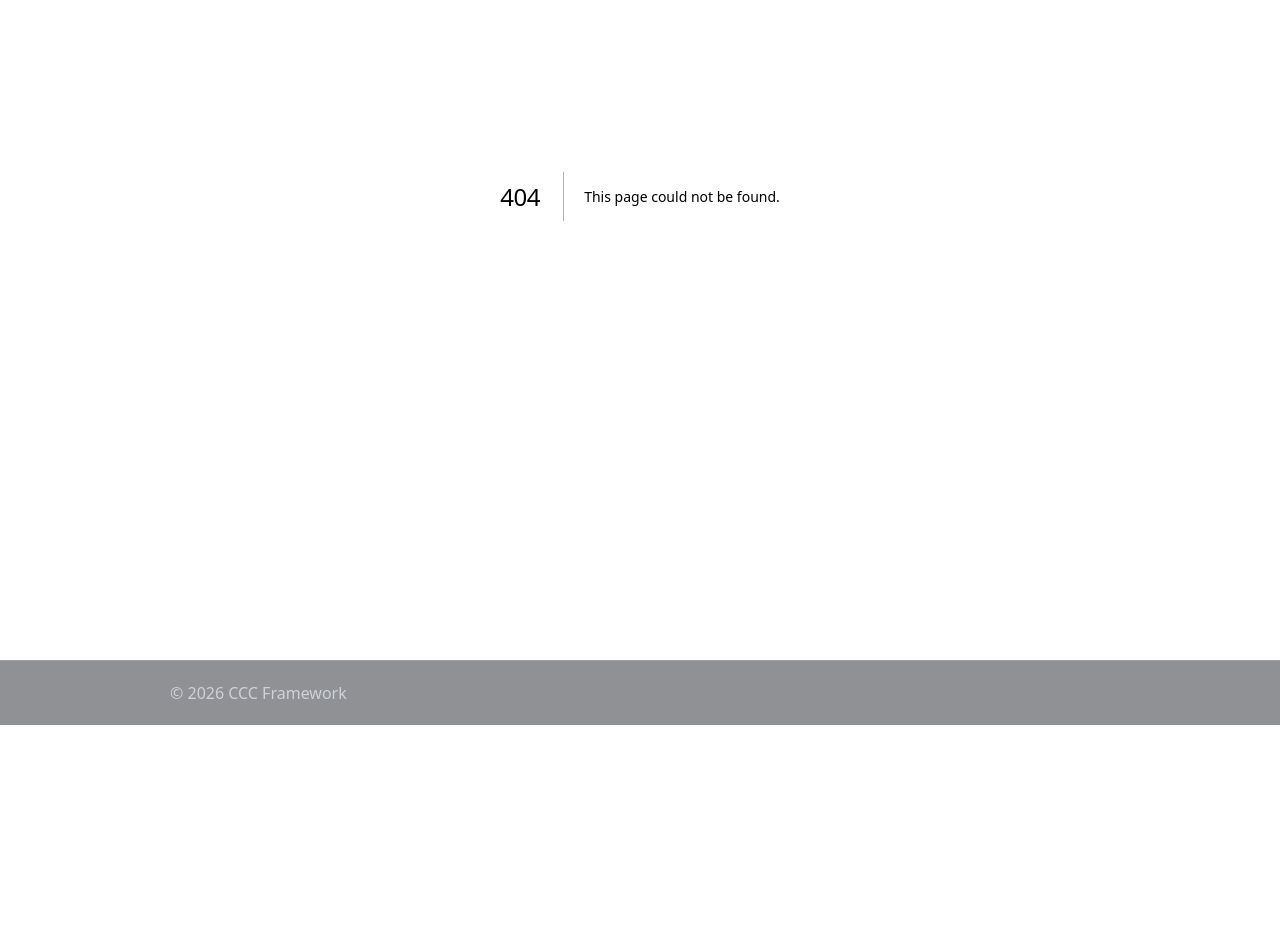
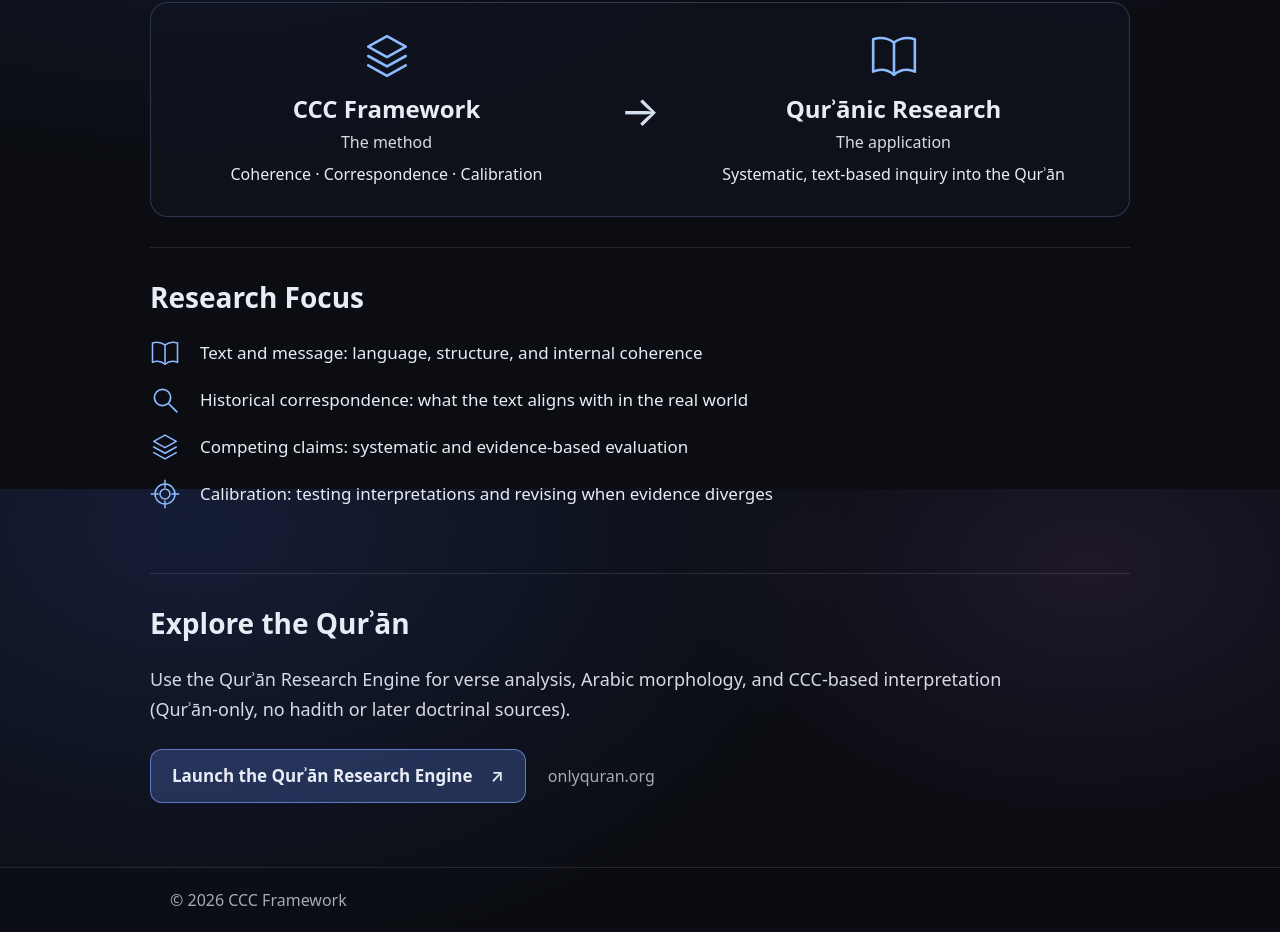
Before and after one commit to azfarsamin/cccframework, a Next.js app: page /quranic-research in a window 1280 px wide. Before the commit this address had no page. Shown: the part 311-1243 px from the top of the page. Before the commit the page ends 1036 px from the top, so only its background shows below. Built offline with nearby package versions, Linux system fonts and the light colour scheme.

Commit message:
Create page.tsx

```diff
--- /dev/null
+++ b/app/quranic-research/page.tsx
@@ -0,0 +1,64 @@
+import type { Metadata } from "next";
+
+export const metadata: Metadata = {
+  title: "Qurʾānic Research | CCC Framework",
+  description: "Applying Coherence, Correspondence, and Calibration to Qurʾānic research, with a link to the OnlyQuran.org research engine.",
+};
+
+function LayersIcon() {
+  return <svg viewBox="0 0 48 48" fill="none" stroke="currentColor" strokeWidth="2.5" strokeLinecap="round" strokeLinejoin="round" aria-hidden="true"><path d="m24 5 18 10-18 10L6 15 24 5Z"/><path d="m6 24 18 10 18-10"/><path d="m6 33 18 10 18-10"/></svg>;
+}
+function BookIcon() {
+  return <svg viewBox="0 0 48 48" fill="none" stroke="currentColor" strokeWidth="2.5" strokeLinecap="round" strokeLinejoin="round" aria-hidden="true"><path d="M24 11C17 6 10 6 4 8v31c7-3 14-2 20 3 6-5 13-6 20-3V8c-6-2-13-2-20 3Z"/><path d="M24 11v31"/></svg>;
+}
+function SearchIcon() {
+  return <svg viewBox="0 0 48 48" fill="none" stroke="currentColor" strokeWidth="2.8" strokeLinecap="round" aria-hidden="true"><circle cx="20" cy="20" r="13"/><path d="m30 30 13 13"/></svg>;
+}
+function TargetIcon() {
+  return <svg viewBox="0 0 48 48" fill="none" stroke="currentColor" strokeWidth="2.4" strokeLinecap="round" aria-hidden="true"><circle cx="24" cy="24" r="16"/><circle cx="24" cy="24" r="8"/><path d="M24 2v11M24 35v11M2 24h11M35 24h11"/></svg>;
+}
+
+export default function QuranicResearchPage() {
+  return (
+    <article className="qresearchPage">
+      <div className="qresearchKicker">Research Application · Qurʾān</div>
+      <h1>Qurʾānic Research</h1>
+      <p className="qresearchLead">A Qurʾān-centric research project that applies the Coherence–Correspondence–Calibration (CCC) Framework to examine the text, its message, and its historical context.</p>
+
+      <section className="qresearchMethod" aria-label="Relationship between framework and research">
+        <div className="qresearchMethodPart">
+          <div className="qresearchMethodIcon"><LayersIcon /></div>
+          <h2>CCC Framework</h2>
+          <p>The method</p>
+          <span>Coherence · Correspondence · Calibration</span>
+        </div>
+        <div className="qresearchMethodArrow" aria-hidden="true">→</div>
+        <div className="qresearchMethodPart">
+          <div className="qresearchMethodIcon"><BookIcon /></div>
+          <h2>Qurʾānic Research</h2>
+          <p>The application</p>
+          <span>Systematic, text-based inquiry into the Qurʾān</span>
+        </div>
+      </section>
+
+      <section className="qresearchSection">
+        <h2>Research Focus</h2>
+        <ul className="qresearchFocus">
+          <li><BookIcon /><span>Text and message: language, structure, and internal coherence</span></li>
+          <li><SearchIcon /><span>Historical correspondence: what the text aligns with in the real world</span></li>
+          <li><LayersIcon /><span>Competing claims: systematic and evidence-based evaluation</span></li>
+          <li><TargetIcon /><span>Calibration: testing interpretations and revising when evidence diverges</span></li>
+        </ul>
+      </section>
+
+      <section className="qresearchSection qresearchExplore">
+        <h2>Explore the Qurʾān</h2>
+        <p>Use the Qurʾān Research Engine for verse analysis, Arabic morphology, and CCC-based interpretation (Qurʾān-only, no hadith or later doctrinal sources).</p>
+        <div className="qresearchLaunch">
+          <a className="qresearchLaunchLink" href="https://onlyquran.org/publicquran" target="_blank" rel="noopener noreferrer">Launch the Qurʾān Research Engine <span aria-hidden="true">↗</span></a>
+          <span className="qresearchDomain">onlyquran.org</span>
+        </div>
+      </section>
+    </article>
+  );
+}
```
